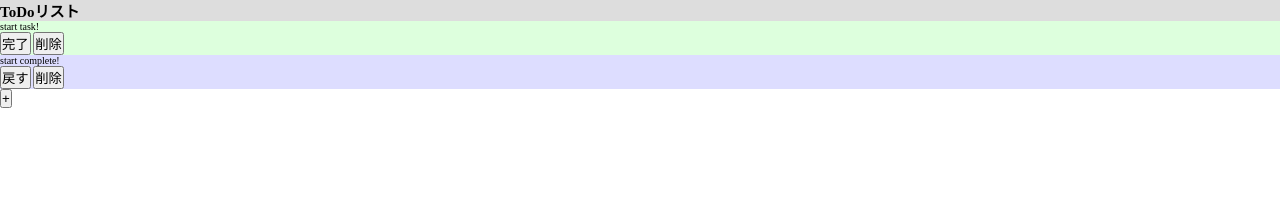
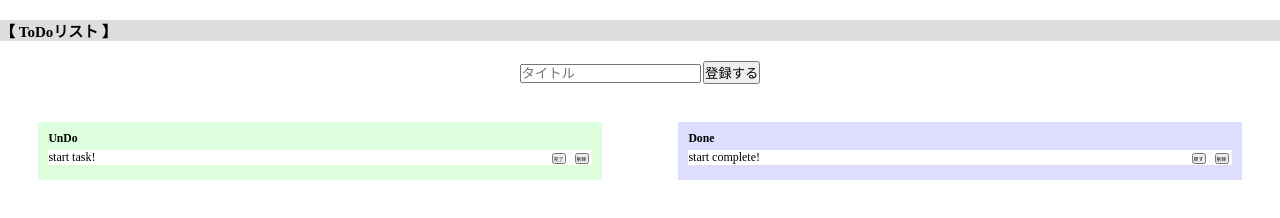
Before and after one commit to kbtrg/ToDoApplication, a website built with Parcel: page index.html in a window 1280 px wide. Built offline with nearby package versions, Linux system fonts and the light colour scheme.

Commit message:
outline complete! 見た目完成。

```diff
--- a/index.html
+++ b/index.html
@@ -7,26 +7,44 @@
     <link rel="stylesheet" href="src/sass/main.scss" />
   </head>
   <body>
+    <header class="wrapper">
+      <div class="header__title">
+        <h2>【 ToDoリスト 】</h2>
+      </div>
+    </header>
+
+    <div class="register-box">
+      <input type="text" placeholder="タイトル" maxlength="25" />
+      <button>登録する</button>
+    </div>
+
     <div class="container">
-      <div class="header__title">
-        <h2>ToDoリスト</h2>
-      </div>
-      <div class="task-box">
-        <ul class="tasks">
-          <li class="task">start task!</li>
-          <button>完了</button>
-          <button>削除</button>
+      <div class="task-box box">
+        <h3>UnDo</h3>
+        <ul class="lists">
+          <li class="list">
+            start task!
+            <div class="buttons">
+              <button>完了</button>
+              <button>削除</button>
+            </div>
+          </li>
         </ul>
       </div>
-      <div class="complete-box">
-        <ul class="completes">
-          <li class="complete">start complete!</li>
-          <button>戻す</button>
-          <button>削除</button>
+      <div class="complete-box box">
+        <h3>Done</h3>
+        <ul class="lists">
+          <li class="list">
+            start complete!
+            <div class="buttons">
+              <button>戻す</button>
+              <button>削除</button>
+            </div>
+          </li>
         </ul>
       </div>
-      <button class="add-btn">+</button>
     </div>
+
     <script src="src/index.js"></script>
   </body>
 </html>
--- a/src/sass/base/_base.scss
+++ b/src/sass/base/_base.scss
@@ -13,3 +13,11 @@ body {
   padding: 0;
   box-sizing: inherit;
 }
+
+ul, li{
+  list-style: none;
+}
+
+a{
+  cursor: pointer;
+}
--- a/src/sass/components/_box.scss
+++ /dev/null
@@ -1,11 +0,0 @@
-.header__title{
-  background: #ddd;
-}
-
-.task-box{
-  background: #dfd;
-}
-
-.complete-box{
-  background: #ddf;
-}
--- /dev/null
+++ b/src/sass/components/_header.scss
@@ -0,0 +1,4 @@
+.header__title{
+  background: #ddd;
+  margin: 20px 0 ;
+}
--- /dev/null
+++ b/src/sass/components/_register-box.scss
@@ -0,0 +1,3 @@
+.register-box{
+  text-align: center;
+}
--- /dev/null
+++ b/src/sass/components/_todo-list.scss
@@ -0,0 +1,31 @@
+.container{
+  width: 100vw;
+  display: flex;
+  .task-box{
+    background: #dfd;
+  }
+  .complete-box{
+    background: #ddf;
+  }
+  .lists{
+    .list{
+      font-size: 1.2rem;
+      display: flex;
+      justify-content: space-between;
+      background: #fff;
+      margin: 5px 0;
+    }
+    button{
+      margin: 0 3px;
+      font-size: 0.5rem;
+    }
+
+  }
+}
+
+
+.box{
+  margin: 3vw;
+  padding: 10px;
+  width: 50%;
+}
--- a/src/sass/main.scss
+++ b/src/sass/main.scss
@@ -3,4 +3,6 @@
 @import "./base/base";
 @import "./base/utilities";
 // components
-@import './components/box';
+@import './components/todo-list';
+@import './components/register-box';
+@import './components/header';
```
Also changed, not shown: index.js (deleted).
